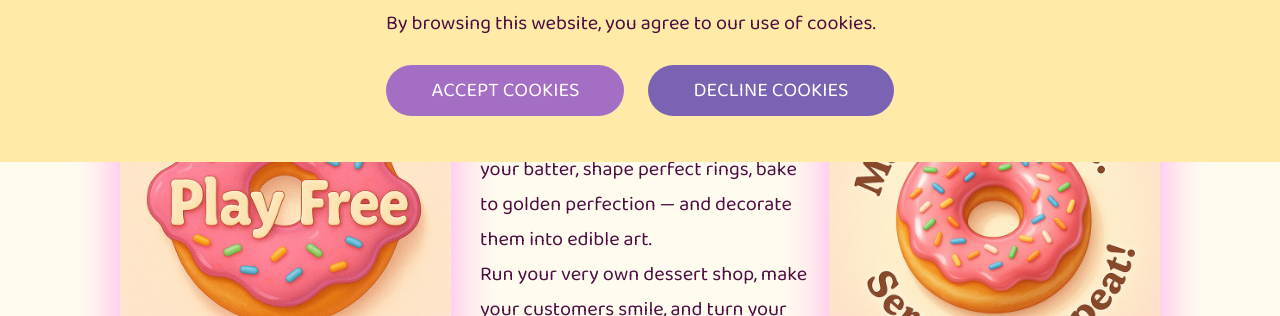
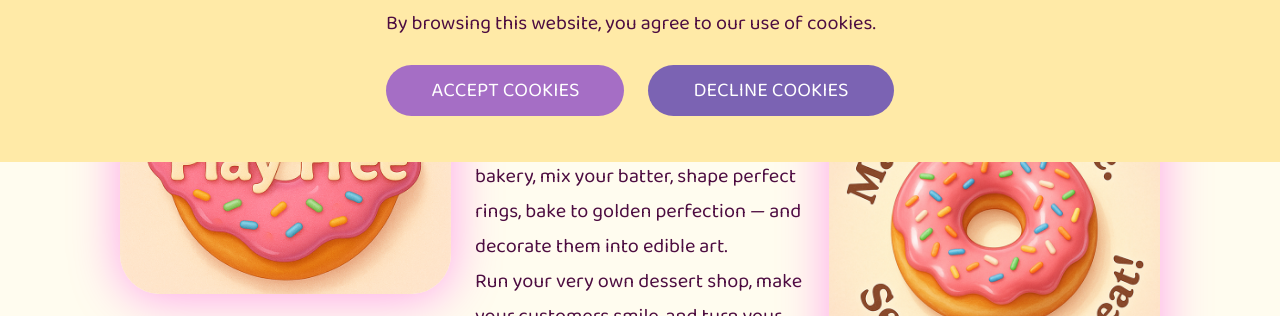
Before and after one commit to MarvinNox/donut-maker, a website built with Vite: page src/index.html in a window 1280 px wide. Shown: the part 638-954 px from the top of the page. Built offline with nearby package versions, Linux system fonts and the light colour scheme.

Commit message:
hero-fix/at-least

```diff
--- a/src/css/hero.css
+++ b/src/css/hero.css
@@ -11,7 +11,10 @@
 }
 .hero-container {
   width: 320px;
+  display: flex;
+  flex-wrap: wrap;
 }
+
 .hero-btn-link {
   order: 1;
   display: block;
@@ -47,8 +50,7 @@
 }
 
 .hero-donut-img {
-  display: inline-block;
-  max-width: 130px;
+  object-fit: cover;
   border-radius: 40px;
   box-shadow: 0 4px 50px 0 rgba(255, 0, 229, 0.35);
   transition: scale 300ms ease-in-out, box-shadow 300ms ease-in-out;
@@ -60,22 +62,29 @@
   }
 }
 
-.hero-wrapper-img {
+.hero-wrapper-img-play {
+  max-width: 130px;
   display: flex;
-  align-items: center;
-  justify-content: space-between;
-  gap: 20px;
-  margin-bottom: 32px;
-  @media screen and (min-width: 1200px) {
+  order: 2;
+
+  @media screen and (width >= 1200px) {
+    max-width: 331px;
+    max-height: 240px;
+    display: flex;
   }
 }
 
-.hero-wrapper-img-play {
-  order: 2;
-}
-
 .hero-wrapper-img-make {
+  max-width: 130px;
+  margin-left: 20px;
+  display: flex;
   order: 3;
+  @media screen and (width >= 1200px) {
+    margin-left: 0;
+    max-width: 331px;
+    max-height: 350px;
+    order: 4;
+  }
 }
 
 .hero-wrapper-h {
@@ -88,6 +97,7 @@
 }
 
 .hero-title-h2 {
+  margin-top: 24px;
   font-family: var(--font-comfortaa);
   font-weight: 600;
   font-size: 24px;
@@ -140,24 +150,16 @@
   .hero-container {
     min-width: 1200px;
     display: flex;
-    flex-direction: column;
-  }
-
-  #hero .container {
     position: relative;
   }
-
   .hero-title-h2 {
+    margin-top: 0;
     font-size: 32px;
     margin-bottom: 24px;
   }
 
   .hero-title-h3 {
     font-size: 24px;
-  }
-
-  .hero-donut-img {
-    max-width: 331px;
   }
 
   .hero-text-1,
@@ -171,7 +173,10 @@
   .hero-btn-link {
     width: 331px;
     order: 5;
-    margin: 0 auto;
+    display: flex;
+    position: absolute;
+    top: 19em;
+    margin: 0;
     box-shadow: none;
     transition: background-color 300ms ease-in-out, box-shadow 300ms ease-in-out;
     &:focus-within {
@@ -210,13 +215,12 @@
 
   .hero-wrapper-h {
     order: -1;
+    width: 100%;
   }
 
   .hero-wrapper-p {
-    width: 330px;
+    max-width: 330px;
     order: 3;
-    position: absolute;
-    top: 19%;
-    left: 22em;
+    margin: 0 24px;
   }
 }
--- a/src/partials/hero.html
+++ b/src/partials/hero.html
@@ -38,67 +38,40 @@
       </a>
     </div>
 
-    <div class="hero-wrapper-img">
     <div class="hero-wrapper-img-play">
-        <picture>
-          <source
-            media="(min-width: 1200px)"
+      <img
+        class="hero-donut-img"
+        src="/img/hero/hero_playfree_desk@1x.png"
         srcset="
           /img/hero/hero_playfree_desk@1x.png 1x,
           /img/hero/hero_playfree_desk@2x.png 2x
         "
-          />
-          <source
-            media="(min-width: 320px)"
-            srcset="
-              /img/hero/hero_playfree_mob@1x.png 1x,
-              /img/hero/hero_playfree_mob@2x.png 2x
-            "
-          />
-          <img
-            class="hero-donut-img"
-            src="/img/hero/hero_playfree_mob@1x.png"
         alt="play free donut"
       />
-        </picture>
     </div>
 
     <div class="hero-wrapper-img-make">
-        <picture>
-          <source
-            media="(min-width: 1200px)"
+      <img
+        class="hero-donut-img"
+        src="/img/hero/hero_make_desk@1x.png"
         srcset="
           /img/hero/hero_make_desk@1x.png 1x,
-              /img/hero/hero_make_desk@2x.png 2x
+          /img/hero/hero_make_desk@1x.png 2x
         "
-          />
-
-          <source
-            media="(min-width: 320px)"
-            srcset="
-              /img/hero/hero_make_mob@1x.png 1x,
-              /img/hero/hero_make_mob@2x.png 2x
-            "
-          />
-          <img
-            class="hero-donut-img"
-            src="/img/hero/hero_make_mob@1x.png"
         alt="make decor donut"
       />
-        </picture>
     </div>
-    </div>
-
     <div class="hero-wrapper-h">
       <h2 class="hero-title-h2">Your Donut Dreams Begin Here</h2>
-      <h3 class="hero-title-h3">Welcome to Donut Maker: Yummy Donuts,</h3>
+      <h3 class="hero-title-h3">Welcome to Donut Maker:</h3>
     </div>
 
     <div class="hero-wrapper-p">
       <p class="hero-text-1">
-        the most adorable and delicious donut-making simulator on mobile! Step
-        into your cozy little bakery, mix your batter, shape perfect rings, bake
-        to golden perfection — and decorate them into edible art.
+        Yummy Donuts, the most adorable and delicious donut-making simulator on
+        mobile! Step into your cozy little bakery, mix your batter, shape
+        perfect rings, bake to golden perfection — and decorate them into edible
+        art.
       </p>
       <p class="hero-text-2">
         Run your very own dessert shop, make your customers smile, and turn your
```
Lines whose indentation alone changed are shown as unchanged.
